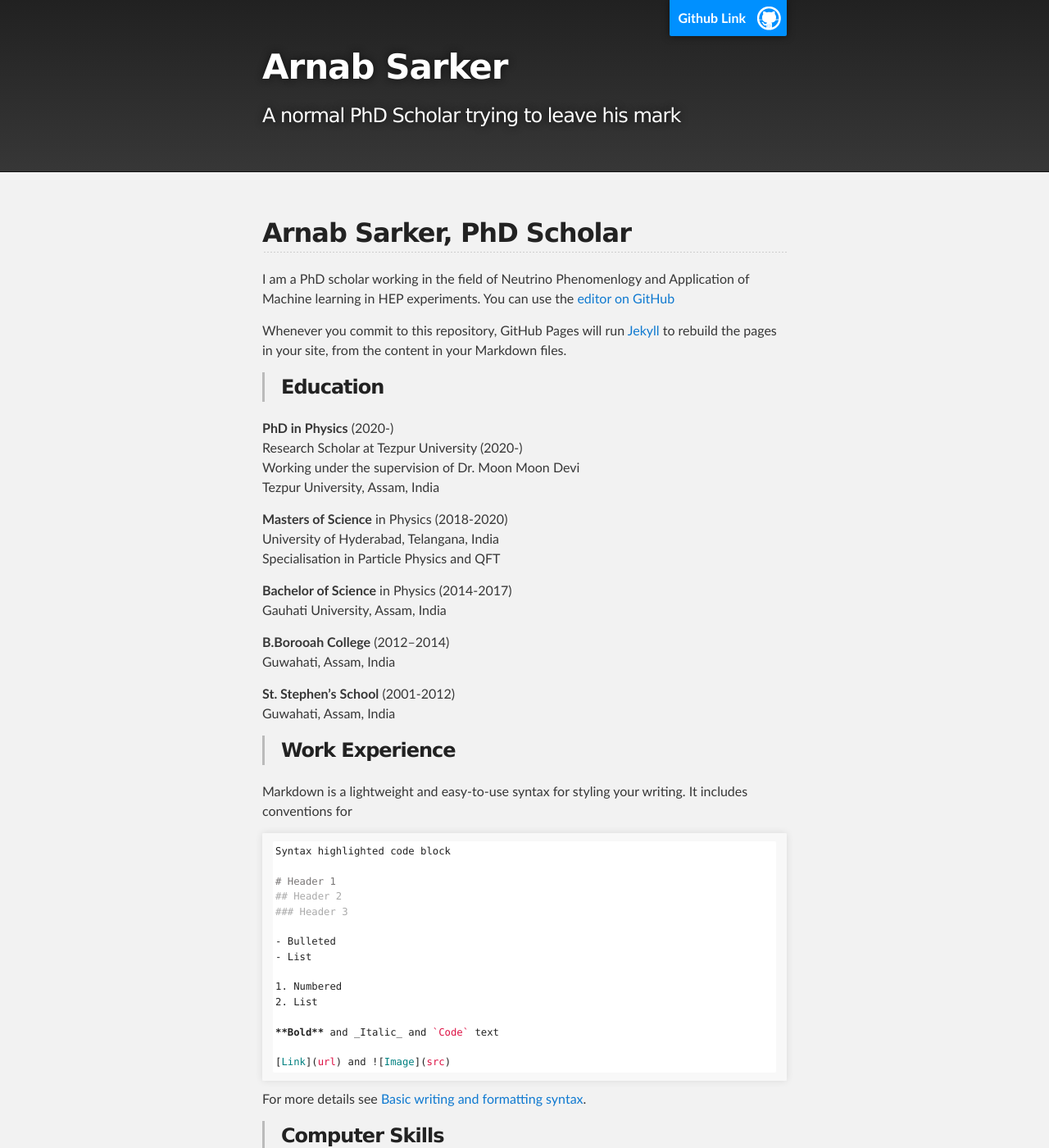
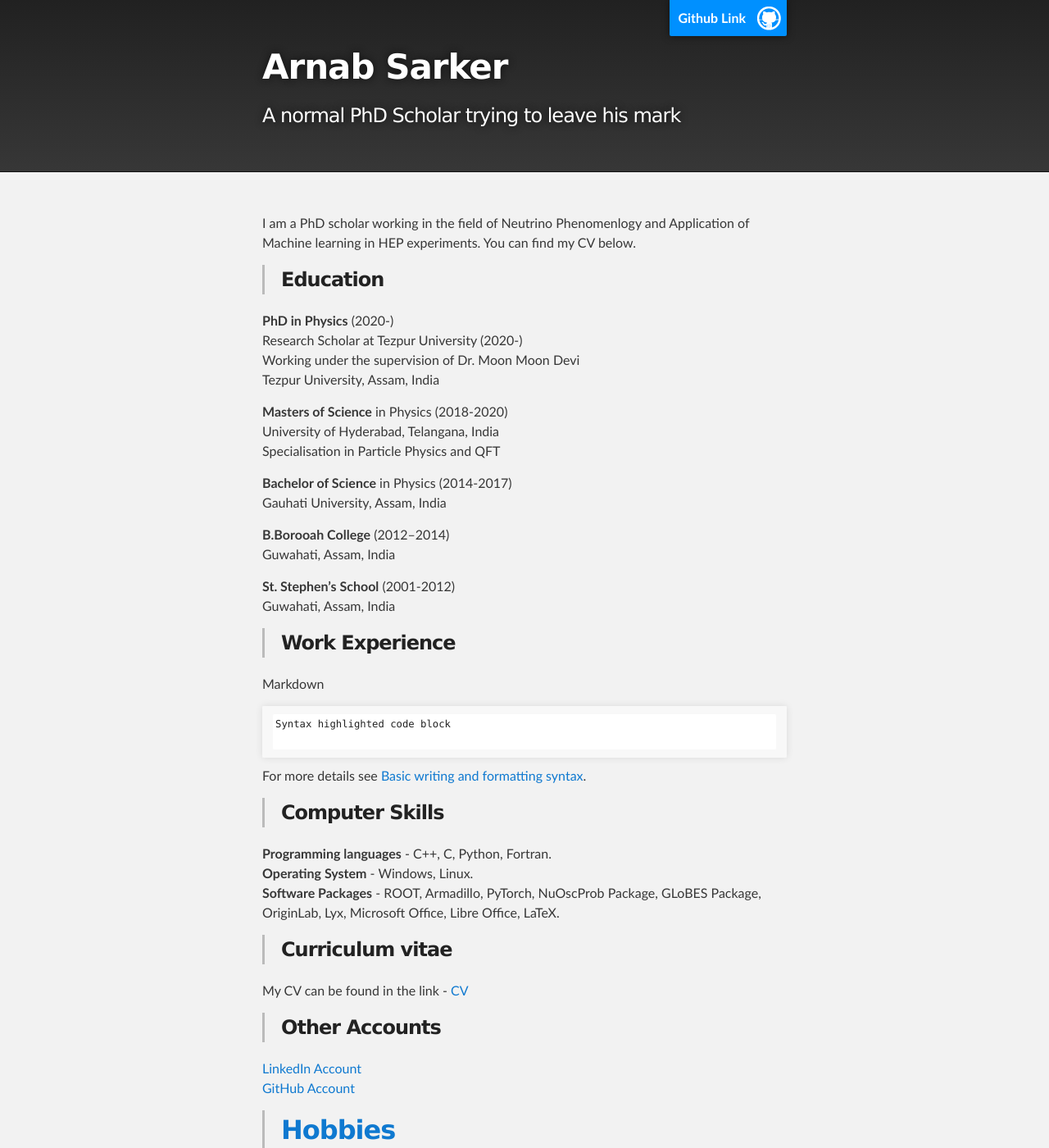
Before and after one commit to Arnab-Sarker/aaaa, a Jekyll site: the page built from index.md, in a window 1280 px wide and 1400 px high. Shown: the whole window at 82% size. Built offline with Jekyll 4.4.1, drawn with Linux system fonts in a browser that asks for light colours; our own code applies the rules of GitHub Pages for plain Markdown files.

Commit message:
Update index.md

````diff
--- a/index.md
+++ b/index.md
@@ -1,8 +1,4 @@
-## Arnab Sarker, PhD Scholar
-
-I am a PhD scholar working in the field of Neutrino Phenomenlogy and Application of Machine learning in HEP experiments. You can use the [editor on GitHub](https://github.com/Arnab-Sarker/Arnab-Sarker.github.io/edit/main/README.md)
-
-Whenever you commit to this repository, GitHub Pages will run [Jekyll](https://jekyllrb.com/) to rebuild the pages in your site, from the content in your Markdown files.
+I am a PhD scholar working in the field of Neutrino Phenomenlogy and Application of Machine learning in HEP experiments. You can find my CV below.
 
 >### Education
 
@@ -28,24 +24,11 @@ Guwahati, Assam, India
 
 >### Work Experience
 
-Markdown is a lightweight and easy-to-use syntax for styling your writing. It includes conventions for
+Markdown
 
 ```markdown
 Syntax highlighted code block
 
-# Header 1
-## Header 2
-### Header 3
-
-- Bulleted
-- List
-
-1. Numbered
-2. List
-
-**Bold** and _Italic_ and `Code` text
-
-[Link](url) and ![Image](src)
 ```
 
 For more details see [Basic writing and formatting syntax](https://docs.github.com/en/github/writing-on-github/getting-started-with-writing-and-formatting-on-github/basic-writing-and-formatting-syntax).
````
